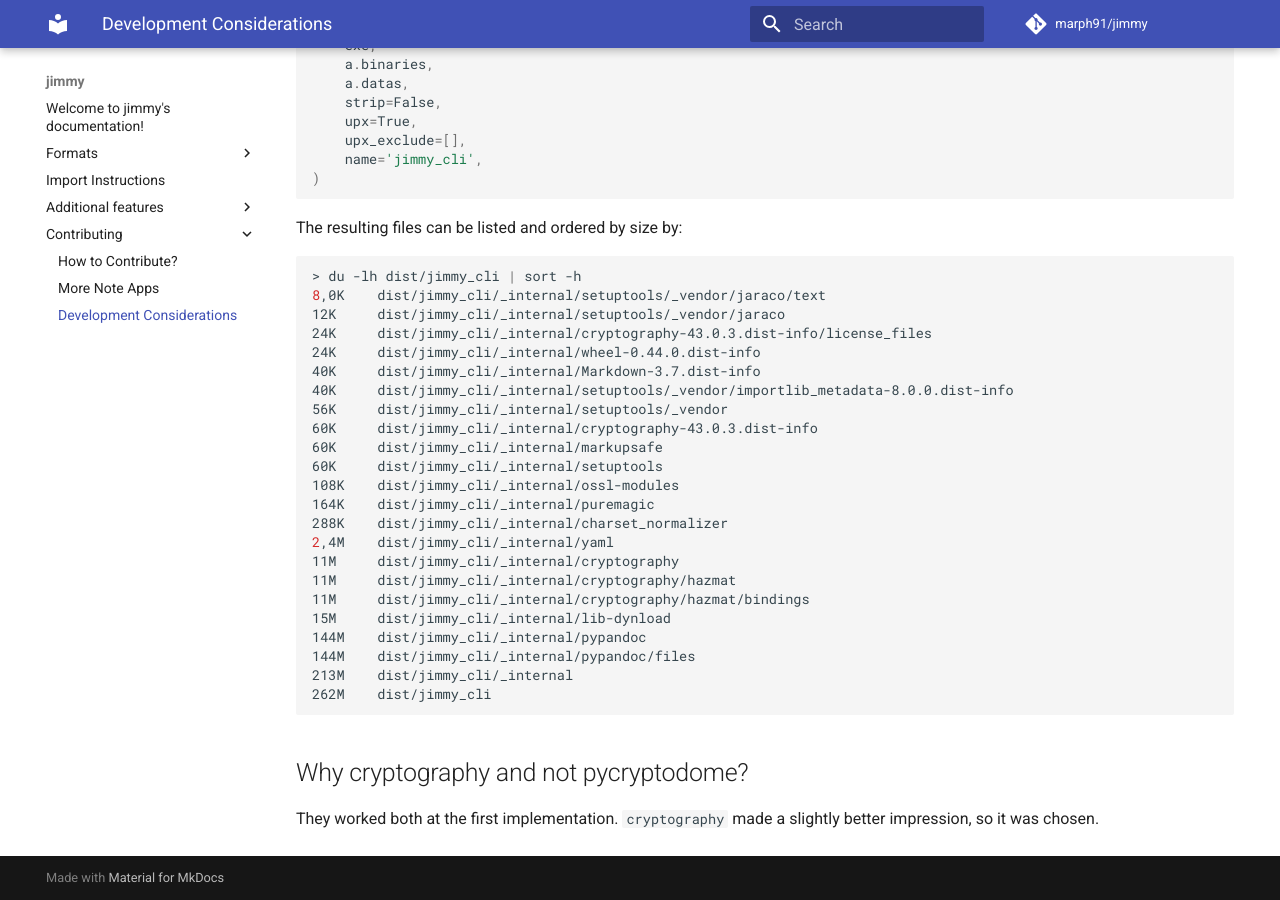
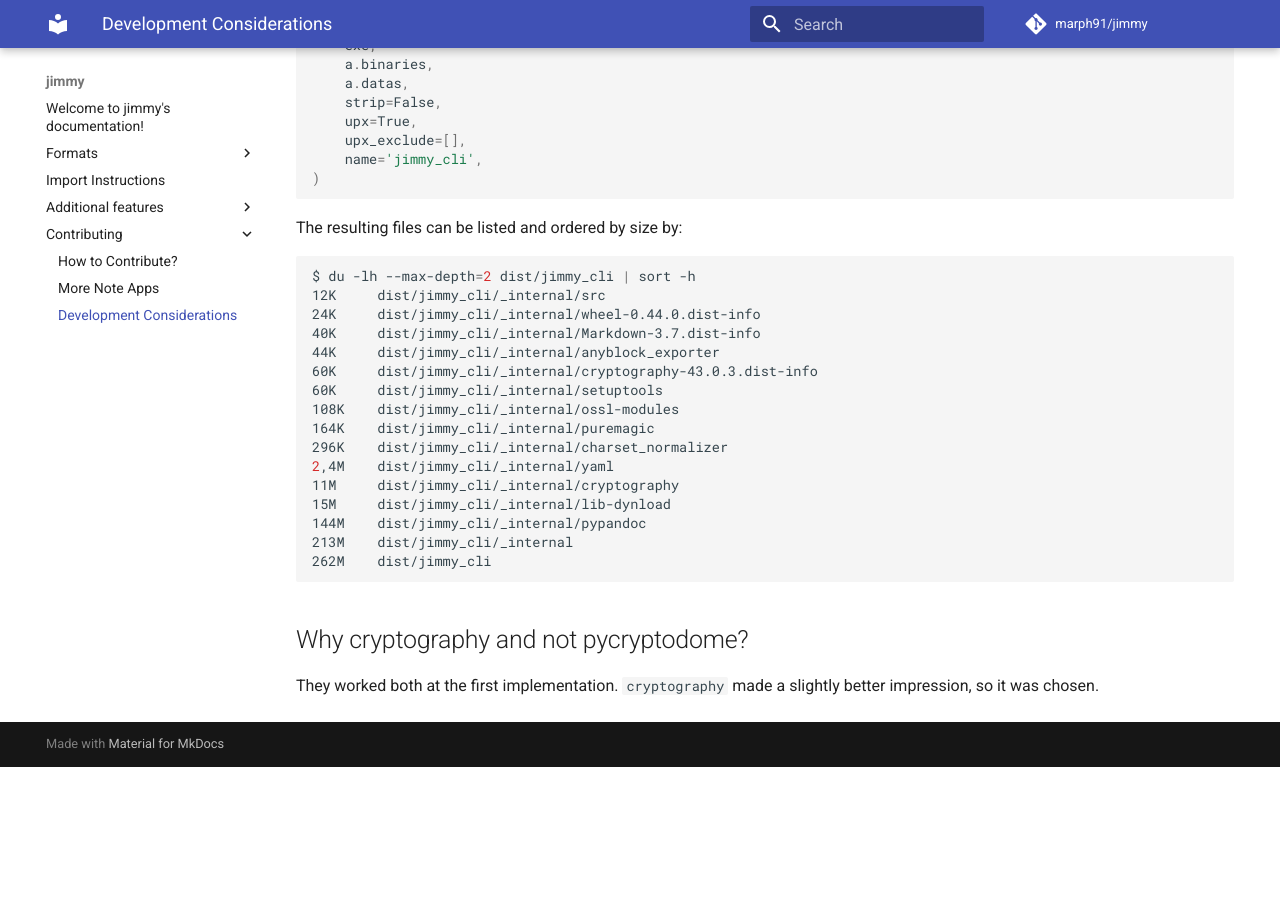
Before and after one commit to marph91/jimmy, an MkDocs documentation site: the page built from docs/contributing/development_considerations.md, in a window 1280 px wide and 900 px high, scrolled down 930 px. Built offline with MkDocs 1.6.1 and Material for MkDocs 9.7.7, drawn with Linux system fonts in a browser that asks for light colours; comment, search, counter and statistics services are not loaded; after the commit the page ends 1697 px from its top, so only the background shows below that.

Commit message:
update docs

````diff
--- a/docs/contributing/development_considerations.md
+++ b/docs/contributing/development_considerations.md
@@ -43,27 +43,20 @@ coll = COLLECT(
 The resulting files can be listed and ordered by size by:
 
 ```bash
-> du -lh dist/jimmy_cli | sort -h
-8,0K    dist/jimmy_cli/_internal/setuptools/_vendor/jaraco/text
-12K     dist/jimmy_cli/_internal/setuptools/_vendor/jaraco
-24K     dist/jimmy_cli/_internal/cryptography-43.0.3.dist-info/license_files
+$ du -lh --max-depth=2 dist/jimmy_cli | sort -h
+12K     dist/jimmy_cli/_internal/src
 24K     dist/jimmy_cli/_internal/wheel-0.44.0.dist-info
 40K     dist/jimmy_cli/_internal/Markdown-3.7.dist-info
-40K     dist/jimmy_cli/_internal/setuptools/_vendor/importlib_metadata-8.0.0.dist-info
-56K     dist/jimmy_cli/_internal/setuptools/_vendor
+44K     dist/jimmy_cli/_internal/anyblock_exporter
 60K     dist/jimmy_cli/_internal/cryptography-43.0.3.dist-info
-60K     dist/jimmy_cli/_internal/markupsafe
 60K     dist/jimmy_cli/_internal/setuptools
 108K    dist/jimmy_cli/_internal/ossl-modules
 164K    dist/jimmy_cli/_internal/puremagic
-288K    dist/jimmy_cli/_internal/charset_normalizer
+296K    dist/jimmy_cli/_internal/charset_normalizer
 2,4M    dist/jimmy_cli/_internal/yaml
 11M     dist/jimmy_cli/_internal/cryptography
-11M     dist/jimmy_cli/_internal/cryptography/hazmat
-11M     dist/jimmy_cli/_internal/cryptography/hazmat/bindings
 15M     dist/jimmy_cli/_internal/lib-dynload
 144M    dist/jimmy_cli/_internal/pypandoc
-144M    dist/jimmy_cli/_internal/pypandoc/files
 213M    dist/jimmy_cli/_internal
 262M    dist/jimmy_cli
 ```
````
